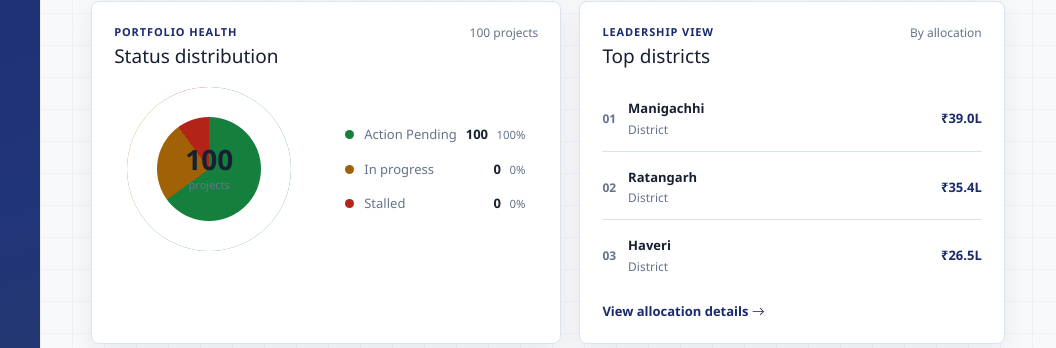
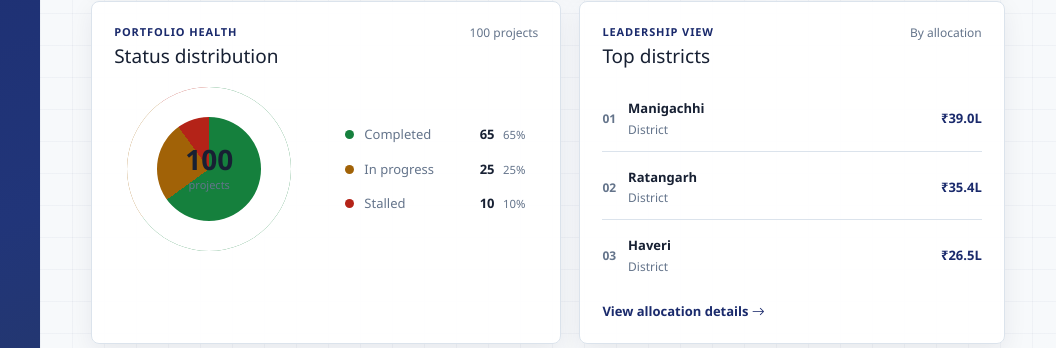
Before and after one commit to AashiShokeen/mplad-anomaly-detection, a Flask app: page / in a window 1280 px wide. Shown: the part 371-719 px from the top of the page, without its empty margins (224-1280 px from the left). Run offline with Flask 3, Linux system fonts and the light colour scheme; data comes from the database, SQL or seed files in the repository.

Commit message:
Dashboard: colorful pie, live panels, real data

```diff
--- a/templates/dashboard.html
+++ b/templates/dashboard.html
@@ -48,25 +48,25 @@
                         <span class="dashboard-panel__meta">100 projects</span>
                     </div>
                     <div class="status-distribution__content">
-                        <div class="status-distribution__chart" role="img" aria-label="100 percent action pending">
+                        <div class="status-distribution__chart" role="img" aria-label="65 percent completed, 25 percent in progress, 10 percent stalled" style="background: conic-gradient(#15803d 0 65%, #a16207 65% 90%, #b42318 90% 100%)">
                             <span>100</span>
                             <small>projects</small>
                         </div>
                         <ul class="status-distribution__legend">
                             <li>
                                 <span class="status-distribution__key status-distribution__key--completed"></span>
-                                <span>Action Pending</span>
-                                <strong>100 <small>100%</small></strong>
+                                <span>Completed</span>
+                                <strong>65 <small>65%</small></strong>
                             </li>
                             <li>
                                 <span class="status-distribution__key status-distribution__key--progress"></span>
                                 <span>In progress</span>
-                                <strong>0 <small>0%</small></strong>
+                                <strong>25 <small>25%</small></strong>
                             </li>
                             <li>
                                 <span class="status-distribution__key status-distribution__key--stalled"></span>
                                 <span>Stalled</span>
-                                <strong>0 <small>0%</small></strong>
+                                <strong>10 <small>10%</small></strong>
                             </li>
                         </ul>
                     </div>
```
